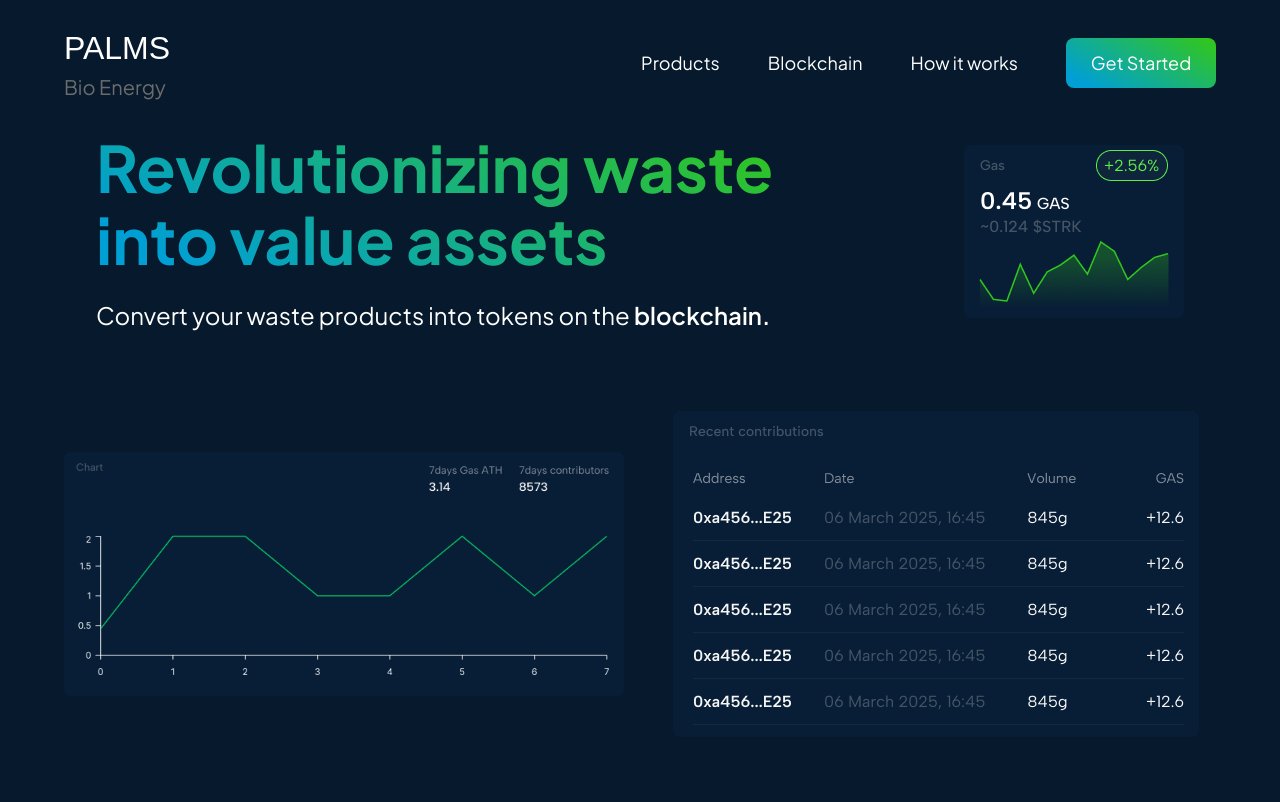
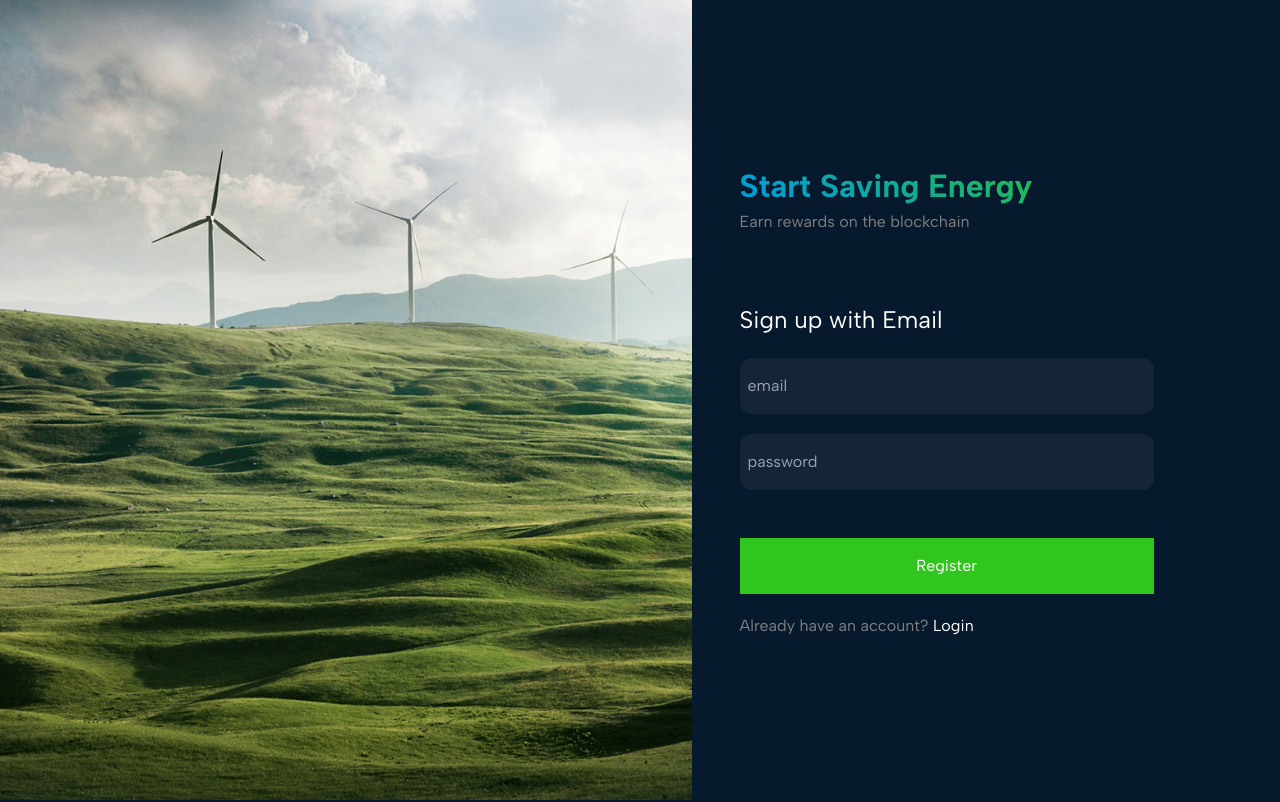
Before and after one commit to palms-bio/palms-dapp, a React (Vite) app: page /signup in a window 1280 px wide. Shown: the top 802 px of the page. Built offline with nearby package versions, Linux system fonts and the light colour scheme; a web font is replaced by a local one.

Commit message:
do routing

```diff
--- a/package.json
+++ b/package.json
@@ -11,7 +11,8 @@
   },
   "dependencies": {
     "react": "^19.0.0",
-    "react-dom": "^19.0.0"
+    "react-dom": "^19.0.0",
+    "react-router-dom": "^7.4.0"
   },
   "devDependencies": {
     "@eslint/js": "^9.21.0",
--- a/src/App.jsx
+++ b/src/App.jsx
@@ -1,21 +1,16 @@
 import React from "react";
-import Navbar from "./components/Navbar";
-import Header from "./components/Header";
-import Features from "./components/Features";
-import HowItWorks from "./components/HowItWorks";
-import Footer from "./components/Footer";
+import LandingPage from "./pages/LandingPage";
+import Signup from "./pages/Signup";
+import { BrowserRouter as Router, Routes, Route } from "react-router-dom";
 
 function App() {
     return (
-        <div className="min-h-screen bg-[#07192C] flex flex-col">
-            <Navbar />
-            <main className="flex-grow">
-                <Header />
-                <Features />
-                <HowItWorks />
-            </main>
-            <Footer />
-        </div>
+        <Router>
+            <Routes>
+                <Route path="/" element={<LandingPage />} />
+                <Route path="/signup" element={<Signup />} />
+            </Routes>
+        </Router>
     );
 }
 
--- a/src/index.css
+++ b/src/index.css
@@ -1,11 +1,13 @@
 @import url("https://fonts.googleapis.com/css2?family=Albert+Sans:ital,wght@0,100..900;1,100..900&family=Aldrich&family=Bungee&family=Plus+Jakarta+Sans:wght@200..800&display=swap");
+@import url("https://fonts.googleapis.com/css2?family=Albert+Sans:ital,wght@0,100..900;1,100..900&display=swap");
 
 @tailwind base;
 @tailwind components;
 @tailwind utilities;
 
 body {
-    color: black;
+    color: white;
+    background-color: #07192c;
 }
 .gradient-bg {
     background: linear-gradient(
--- /dev/null
+++ b/src/pages/LandingPage.jsx
@@ -0,0 +1,22 @@
+import React from "react";
+import Navbar from "../components/Navbar";
+import Header from "../components/Header";
+import Features from "../components/Features";
+import HowItWorks from "../components/HowItWorks";
+import Footer from "../components/Footer";
+
+const LandingPage = () => {
+    return (
+        <div className="min-h-screen bg-[#07192C] flex flex-col">
+            <Navbar />
+            <main className="flex-grow">
+                <Header />
+                <Features />
+                <HowItWorks />
+            </main>
+            <Footer />
+        </div>
+    );
+};
+
+export default LandingPage;
--- a/src/pages/Signup.jsx
+++ b/src/pages/Signup.jsx
@@ -3,20 +3,39 @@ import field from "../assets/field.png";
 
 const Signup = () => {
     return (
-        <div className="flex">
-            <img src={field} alt="" className="block" />
-            <div className="flex flex-col">
+        <div className="flex h-screen w-full font-albertSans">
+            <img src={field} alt="" className="h-screen object-cover" />
+            <div className="flex flex-col space-y-12 justify-center px-12">
                 <div>
-                    <h1>Start Saving Energy</h1>
-                    <p>Earn rewards on the blockchain</p>
+                    <h1 className="bg-[linear-gradient(210.39deg,#31c61d_4.11%,rgba(0,174,230,0.901961)_88.82%)] text-transparent bg-clip-text text-[32px] font-albertSans font-bold">
+                        Start Saving Energy
+                    </h1>
+                    <p className="text-[#808080] font-albertSans">
+                        Earn rewards on the blockchain
+                    </p>
                 </div>
-                <form action="">
-                    <p>Sign up with Email</p>
-                    <input type="email" placeholder="email" />
-                    <input type="password" placeholder="password" />
-                    <button>Register</button>
-                    <p>
-                        Already have an account? <a href="/login">Login</a>
+                <form action="" className="flex flex-col">
+                    <p className="text-white text-[24px] mt-5">
+                        Sign up with Email
+                    </p>
+                    <input
+                        className="w-[414px] py-4 px-2 bg-[#F5F5F50D] text-[#808080] rounded-xl mt-5"
+                        type="email"
+                        placeholder="email"
+                    />
+                    <input
+                        className="w-[414px] py-4 px-2 bg-[#F5F5F50D] text-[#808080] rounded-xl mt-5"
+                        type="password"
+                        placeholder="password"
+                    />
+                    <button className="w-[414px] py-4 bg-[#31C61D] mt-12">
+                        Register
+                    </button>
+                    <p className="text-[#808080] font-albertSans mt-5">
+                        Already have an account?{" "}
+                        <a href="/login" className="text-white">
+                            Login
+                        </a>
                     </p>
                 </form>
             </div>
--- a/tailwind.config.js
+++ b/tailwind.config.js
@@ -6,7 +6,7 @@ export default {
             fontFamily: {
                 plusJakartaSans: ["Plus Jakarta Sans", "sans-serif"],
                 aldrich: ["Aldrich", "sans-serif"],
-                albertSans: ["Albert-Sans", "sans-serif"],
+                albertSans: ["Albert Sans", "sans-serif"],
             },
             colors: {
                 primary: "#31C61D",
```
Also changed, not shown: 1 other file (tests, documents, lock files or other folders).
